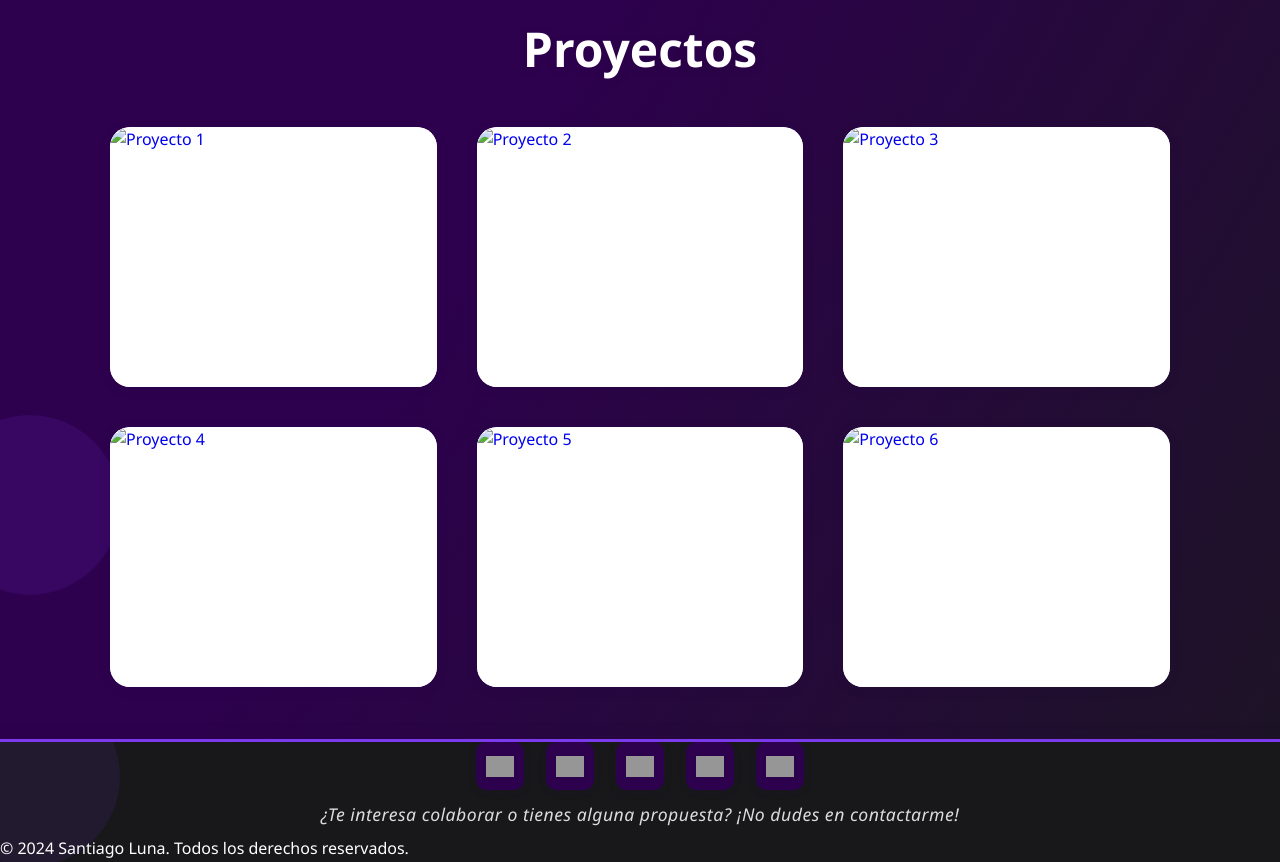
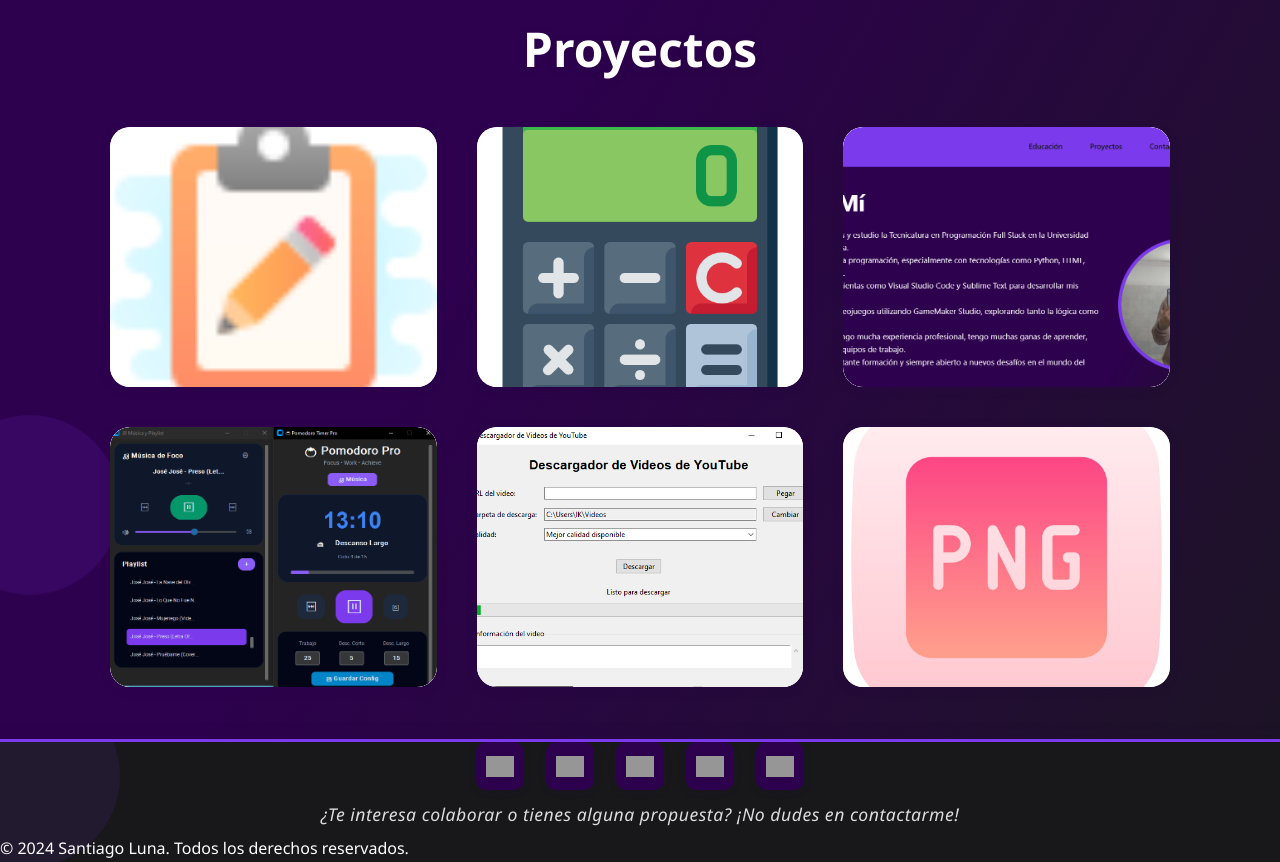
Before and after one commit to elsantos121/porfolio, a plain HTML site: page index.html in a window 1280 px wide. Shown: the part 2540-3402 px from the top of the page. Drawn offline with Linux system fonts and the light colour scheme; the site is published under a folder, as on GitHub Pages, so addresses that start at the root find nothing; grey boxes are pictures that could not be loaded.

Commit message:
cambios simple

```diff
--- a/index.html
+++ b/index.html
@@ -108,42 +108,42 @@
             <h1 class="TituloProyectos">Proyectos</h1>
             <div class="Proyectos_grid">
                 <a href="#" class="Proyecto anim-fadein" tabindex="0" target="_blank">
-                    <img src="/img/proyectos/icon.png" alt="Proyecto 1" class="ImagenesProyectos">
+                    <img src="img/proyectos/icon.png" alt="Proyecto 1" class="ImagenesProyectos">
                     <div class="Proyecto_overlay">
                         <h3>App de Tareas</h3>
                         <p>PYTHON</p>
                     </div>
                 </a>
                 <a href="https://github.com/elsantos121/calculadora-python" class="Proyecto anim-fadein" tabindex="0" target="_blank">
-                    <img src="/img/proyectos/logo.png" alt="Proyecto 2" class="ImagenesProyectos">
+                    <img src="img/proyectos/logo.png" alt="Proyecto 2" class="ImagenesProyectos">
                     <div class="Proyecto_overlay">
                         <h3>calculadora</h3>
                         <p>HTML, CSS, JS</p>
                     </div>
                 </a>
                 <a href="https://github.com/elsantos121/Porfolio" class="Proyecto anim-fadein" tabindex="0" target="_blank">
-                    <img src="/img/proyectos/porflio.png" alt="Proyecto 3" class="ImagenesProyectos">
+                    <img src="img/proyectos/porflio.png" alt="Proyecto 3" class="ImagenesProyectos">
                     <div class="Proyecto_overlay">
                         <h3>Portfolio</h3>
                         <p>HTML, CSS, JS</p>
                     </div>
                 </a>
                 <a href="https://github.com/elsantos121/Pomodoro_Time-_Pro" class="Proyecto anim-fadein" tabindex="0" target="_blank">
-                    <img src="/img/proyectos/pomodoroCaptura.PNG" alt="Proyecto 4" class="ImagenesProyectos">
+                    <img src="img/proyectos/pomodoroCaptura.PNG" alt="Proyecto 4" class="ImagenesProyectos">
                     <div class="Proyecto_overlay">
                         <h3>Pomodoro</h3>
                         <p>PYTHON</p>
                     </div>
                 </a>
                 <a href="https://github.com/elsantos121/descargador-de-youtube-" class="Proyecto anim-fadein" tabindex="0" target="_blank">
-                    <img src="/img/proyectos/yutu.PNG" alt="Proyecto 5" class="ImagenesProyectos">
+                    <img src="img/proyectos/yutu.PNG" alt="Proyecto 5" class="ImagenesProyectos">
                     <div class="Proyecto_overlay">
                         <h3>Descarga de YouTube</h3>
                         <p>PYTHON</p>
                     </div>
                 </a>
                 <a href="https://github.com/elsantos121/Convertidor-de-fotos-formato-.webp-a-.png" class="Proyecto anim-fadein" tabindex="0" target="_blank">
-                    <img src="/img/proyectos/png.png" alt="Proyecto 6" class="ImagenesProyectos">
+                    <img src="img/proyectos/png.png" alt="Proyecto 6" class="ImagenesProyectos">
                     <div class="Proyecto_overlay">
                         <h3>Convertidor .webp a .png</h3>
                         <p>PYTHON</p>
```
